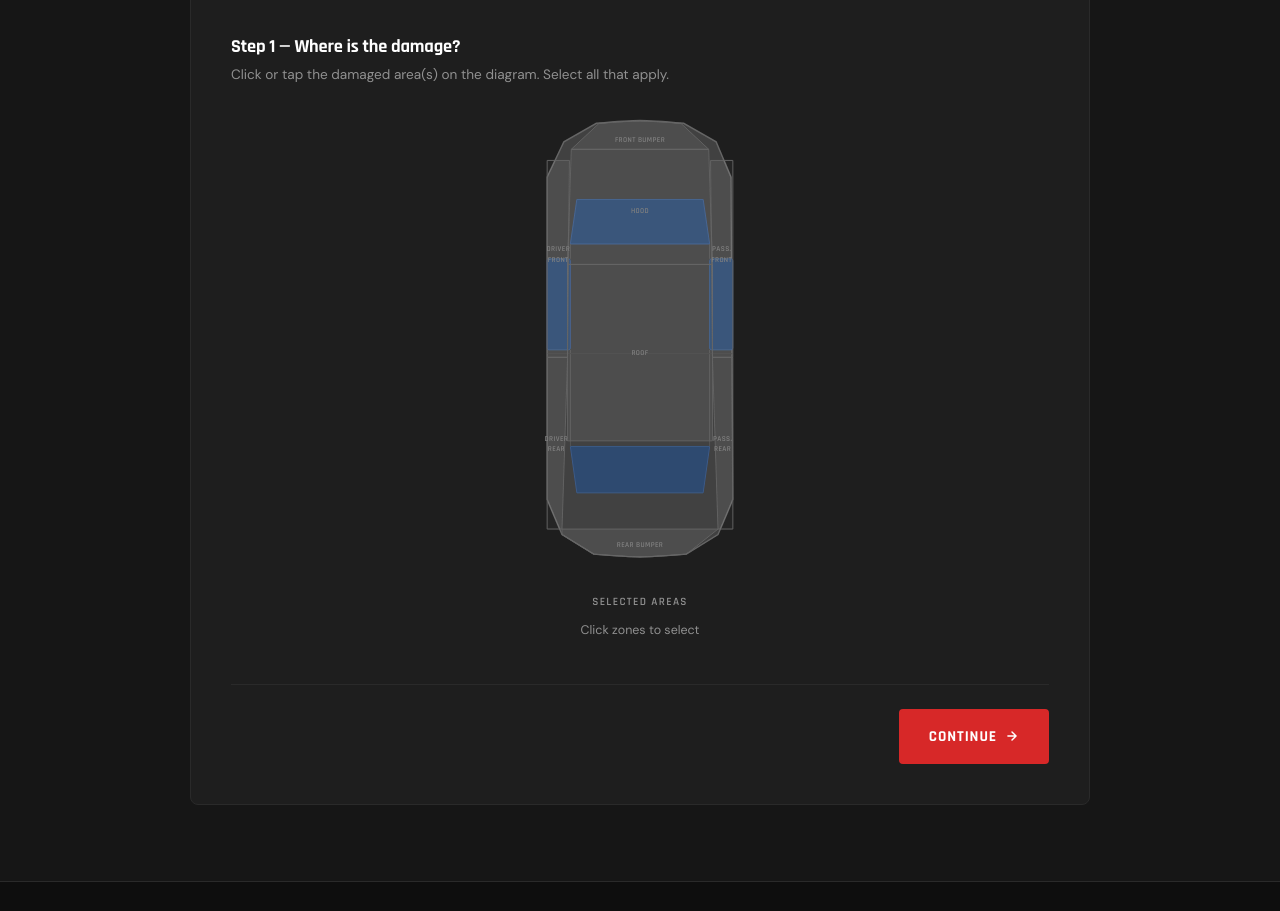
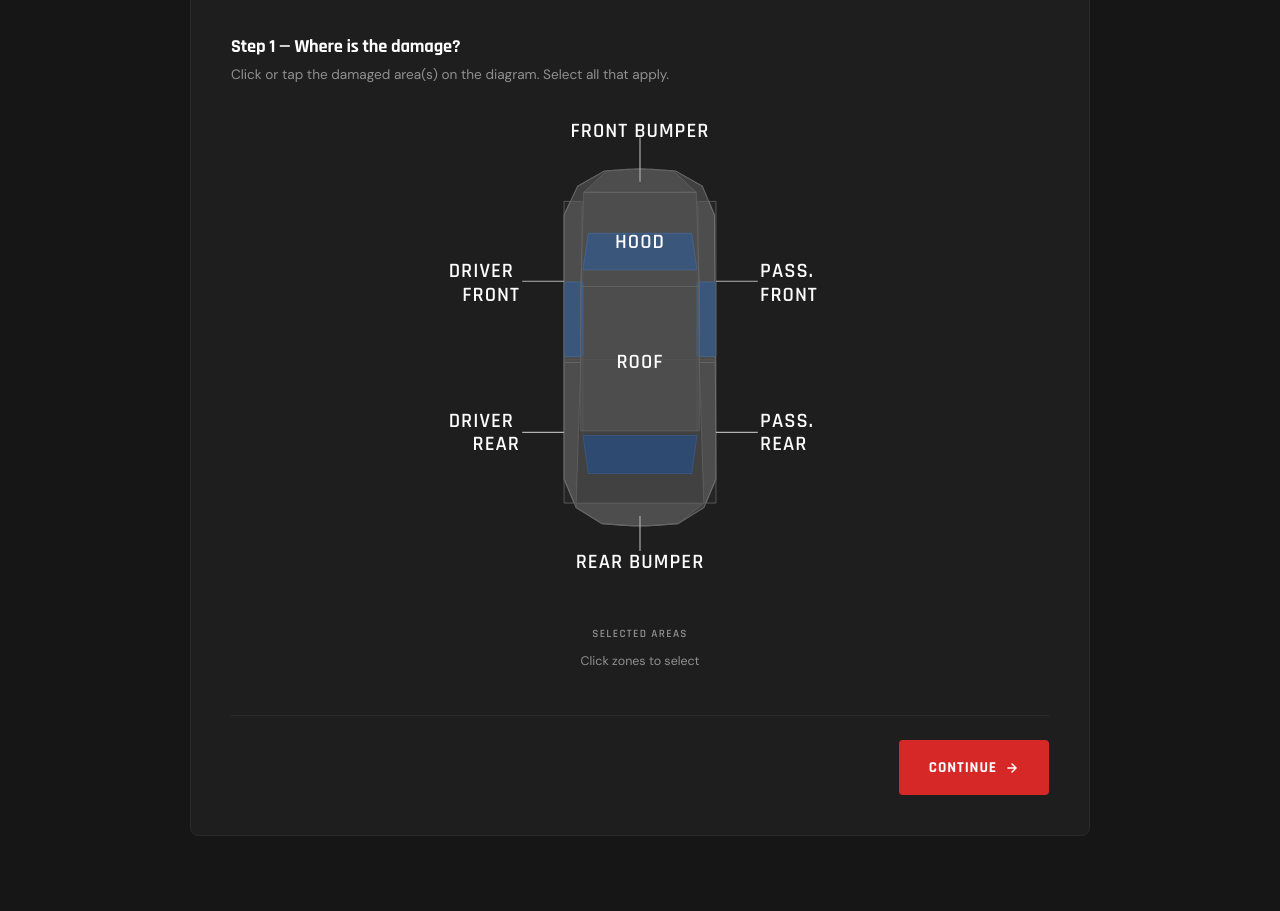
Before and after one commit to Drewl727/elmwood-automotive, a plain HTML site: page estimate.html in a window 1280 px wide. Shown: the part 1267-2178 px from the top of the page. Drawn offline with Linux system fonts and the light colour scheme.

Commit message:
Car diagram: outside callout labels, 3x font size, wider viewBox
- Zone labels moved outside the car with leader lines pointing in,
  except Hood and Roof which remain centered inside
- font-size: 8px → 27px (tripled)
- SVG viewBox expanded to -110 -65 500 640 to fit outside labels
- max-width: 260px → 380px to match new viewBox
- Added .leader-line CSS class for the callout lines

Co-Authored-By: Claude Sonnet 4.6 <noreply@anthropic.com>

```diff
--- a/css/styles.css
+++ b/css/styles.css
@@ -874,7 +874,7 @@ p + p { margin-top: 1rem; }
 
 .car-diagram {
   width: 100%;
-  max-width: 260px;
+  max-width: 380px;
   cursor: default;
   filter: brightness(1.75);
 }
@@ -916,15 +916,20 @@ p + p { margin-top: 1rem; }
   stroke-width: 2;
 }
 .car-diagram .zone-label {
-  fill: #4a4a4a;
-  font-family: var(--f-display);
-  font-size: 8px;
+  fill: #909090;
+  font-family: var(--f-display);
+  font-size: 27px;
   font-weight: 600;
   letter-spacing: 0.05em;
   text-transform: uppercase;
   pointer-events: none;
   dominant-baseline: middle;
-  text-anchor: middle;
+}
+.car-diagram .leader-line {
+  stroke: #666;
+  stroke-width: 1.5;
+  fill: none;
+  pointer-events: none;
 }
 .car-diagram .zone.selected ~ .zone-label,
 .car-diagram .zone:hover ~ .zone-label { fill: var(--c-accent); }
--- a/estimate.html
+++ b/estimate.html
@@ -201,37 +201,70 @@
               <p class="tool-step-hint">Click or tap the damaged area(s) on the diagram. Select all that apply.</p>
 
               <div class="car-diagram-wrap">
-                <svg class="car-diagram" viewBox="0 0 280 490" xmlns="http://www.w3.org/2000/svg"
+                <svg class="car-diagram" viewBox="-110 -65 500 640" xmlns="http://www.w3.org/2000/svg"
                      role="group" aria-label="Top-down car diagram — click zones to mark damage">
                   <title>Car damage zone selector</title>
+
+                  <!-- Car body silhouette -->
                   <path class="car-body" d="M 93,10 C 140,6 140,6 187,10 L 222,30 L 238,68 L 240,415 L 224,453 L 190,474 C 140,478 140,478 90,474 L 56,453 L 40,415 L 40,68 L 58,30 Z"/>
+
+                  <!-- Glass areas -->
                   <path class="car-glass" d="M 72,92 L 208,92 L 215,140 L 65,140 Z"/>
                   <path class="car-glass" d="M 65,358 L 215,358 L 208,408 L 72,408 Z"/>
                   <rect class="car-glass" x="40" y="156" width="25" height="98" rx="2"/>
                   <rect class="car-glass" x="215" y="156" width="25" height="98" rx="2"/>
-                  <path class="car-detail" d="M 65,140 L 65,156 M 215,140 L 215,156" stroke="#2e2e2e" stroke-width="1" fill="none"/>
-                  <path class="car-detail" d="M 65,254 L 65,358 M 215,254 L 215,358" stroke="#2e2e2e" stroke-width="1" fill="none"/>
+
+                  <!-- Detail lines -->
+                  <path stroke="#2e2e2e" stroke-width="1" fill="none" d="M 65,140 L 65,156 M 215,140 L 215,156"/>
+                  <path stroke="#2e2e2e" stroke-width="1" fill="none" d="M 65,254 L 65,358 M 215,254 L 215,358"/>
                   <line x1="40" y1="258" x2="240" y2="258" stroke="#2a2a2a" stroke-width="1"/>
-                  <path class="zone" data-zone="front-bumper" data-label="Front Bumper"   d="M 96,10 C 140,7 140,7 184,10 L 214,38 L 66,38 Z"/>
-                  <text class="zone-label" x="140" y="28" text-anchor="middle">FRONT BUMPER</text>
-                  <path class="zone" data-zone="hood"           data-label="Hood"           d="M 66,38 L 214,38 L 218,162 L 62,162 Z"/>
-                  <text class="zone-label" x="140" y="105" text-anchor="middle">HOOD</text>
-                  <path class="zone" data-zone="roof"           data-label="Roof"           d="M 62,162 L 218,162 L 218,352 L 62,352 Z"/>
-                  <text class="zone-label" x="140" y="258" text-anchor="middle">ROOF</text>
-                  <path class="zone" data-zone="driver-front"   data-label="Driver Side Front"    d="M 40,50 L 64,50 L 62,262 L 40,262 Z"/>
-                  <text class="zone-label" x="52" y="146" text-anchor="middle" font-size="7">DRIVER</text>
-                  <text class="zone-label" x="52" y="157" text-anchor="middle" font-size="7">FRONT</text>
-                  <path class="zone" data-zone="driver-rear"    data-label="Driver Side Rear"     d="M 40,262 L 62,262 L 56,447 L 40,447 Z"/>
-                  <text class="zone-label" x="50" y="350" text-anchor="middle" font-size="7">DRIVER</text>
-                  <text class="zone-label" x="50" y="361" text-anchor="middle" font-size="7">REAR</text>
+
+                  <!-- CLICKABLE ZONES -->
+                  <path class="zone" data-zone="front-bumper" data-label="Front Bumper"      d="M 96,10 C 140,7 140,7 184,10 L 214,38 L 66,38 Z"/>
+                  <path class="zone" data-zone="hood"          data-label="Hood"              d="M 66,38 L 214,38 L 218,162 L 62,162 Z"/>
+                  <path class="zone" data-zone="roof"          data-label="Roof"              d="M 62,162 L 218,162 L 218,352 L 62,352 Z"/>
+                  <path class="zone" data-zone="driver-front"  data-label="Driver Side Front" d="M 40,50 L 64,50 L 62,262 L 40,262 Z"/>
+                  <path class="zone" data-zone="driver-rear"   data-label="Driver Side Rear"  d="M 40,262 L 62,262 L 56,447 L 40,447 Z"/>
                   <path class="zone" data-zone="passenger-front" data-label="Passenger Side Front" d="M 216,50 L 240,50 L 240,262 L 218,262 Z"/>
-                  <text class="zone-label" x="228" y="146" text-anchor="middle" font-size="7">PASS.</text>
-                  <text class="zone-label" x="228" y="157" text-anchor="middle" font-size="7">FRONT</text>
                   <path class="zone" data-zone="passenger-rear"  data-label="Passenger Side Rear"  d="M 218,262 L 240,262 L 240,447 L 224,447 Z"/>
-                  <text class="zone-label" x="229" y="350" text-anchor="middle" font-size="7">PASS.</text>
-                  <text class="zone-label" x="229" y="361" text-anchor="middle" font-size="7">REAR</text>
-                  <path class="zone" data-zone="rear-bumper"    data-label="Rear Bumper"    d="M 56,447 L 224,447 L 190,474 C 140,478 140,478 90,474 L 56,453 Z"/>
-                  <text class="zone-label" x="140" y="464" text-anchor="middle">REAR BUMPER</text>
+                  <path class="zone" data-zone="rear-bumper"   data-label="Rear Bumper"       d="M 56,447 L 224,447 L 190,474 C 140,478 140,478 90,474 L 56,453 Z"/>
+
+                  <!-- LEADER LINES -->
+                  <line class="leader-line" x1="140" y1="24"  x2="140" y2="-34"/>
+                  <line class="leader-line" x1="40"  y1="155" x2="-15" y2="155"/>
+                  <line class="leader-line" x1="40"  y1="354" x2="-15" y2="354"/>
+                  <line class="leader-line" x1="240" y1="155" x2="295" y2="155"/>
+                  <line class="leader-line" x1="240" y1="354" x2="295" y2="354"/>
+                  <line class="leader-line" x1="140" y1="464" x2="140" y2="510"/>
+
+                  <!-- OUTSIDE LABELS -->
+                  <text class="zone-label" x="140" y="-42" style="text-anchor:middle">FRONT BUMPER</text>
+
+                  <text class="zone-label" style="text-anchor:end">
+                    <tspan x="-18" y="143">DRIVER</tspan>
+                    <tspan x="-18" dy="31">FRONT</tspan>
+                  </text>
+
+                  <text class="zone-label" style="text-anchor:end">
+                    <tspan x="-18" y="340">DRIVER</tspan>
+                    <tspan x="-18" dy="31">REAR</tspan>
+                  </text>
+
+                  <text class="zone-label" style="text-anchor:start">
+                    <tspan x="298" y="143">PASS.</tspan>
+                    <tspan x="298" dy="31">FRONT</tspan>
+                  </text>
+
+                  <text class="zone-label" style="text-anchor:start">
+                    <tspan x="298" y="340">PASS.</tspan>
+                    <tspan x="298" dy="31">REAR</tspan>
+                  </text>
+
+                  <text class="zone-label" x="140" y="525" style="text-anchor:middle">REAR BUMPER</text>
+
+                  <!-- INSIDE LABELS: Hood and Roof stay inside -->
+                  <text class="zone-label" x="140" y="105" style="text-anchor:middle">HOOD</text>
+                  <text class="zone-label" x="140" y="262" style="text-anchor:middle">ROOF</text>
                 </svg>
                 <div>
                   <p style="font-family:var(--f-display); font-size:0.7rem; font-weight:600; letter-spacing:0.12em; text-transform:uppercase; color:var(--c-text-muted); margin-bottom:0.5rem; text-align:center;">Selected Areas</p>
```
